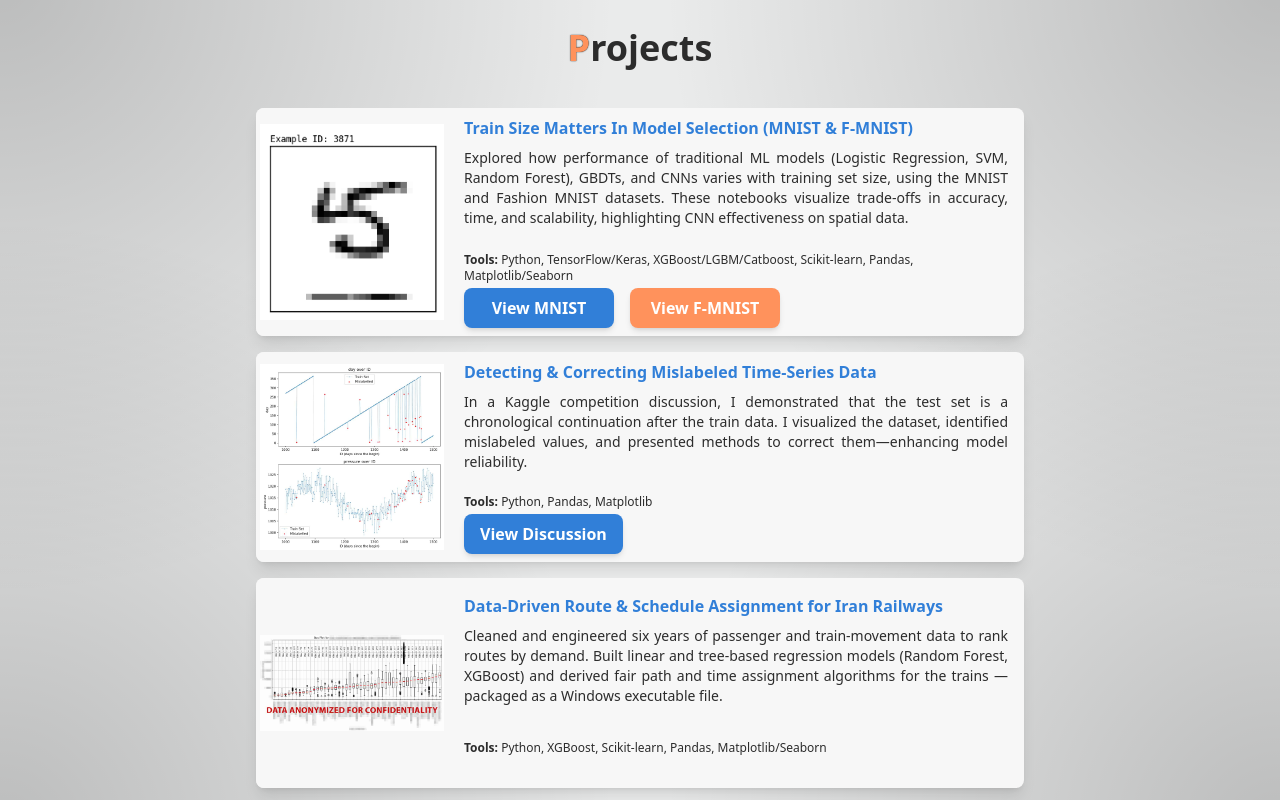
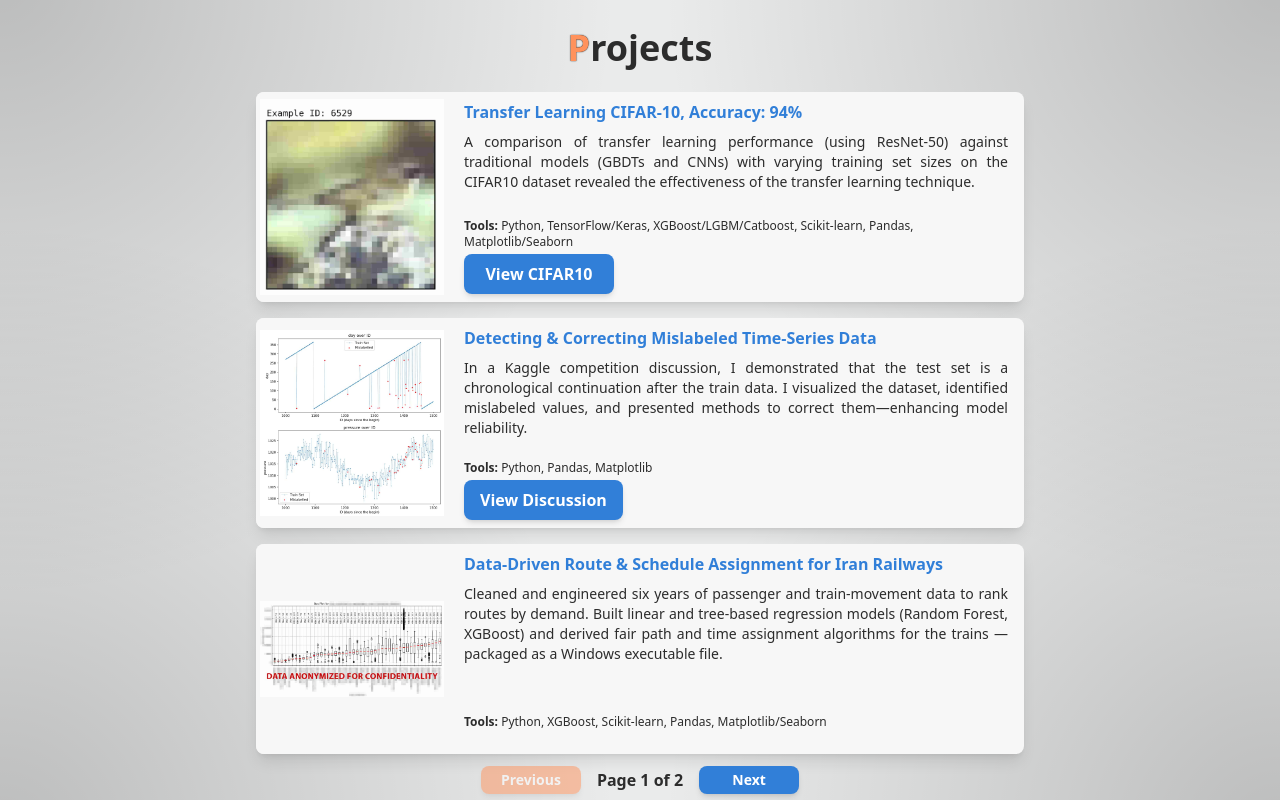
Before and after one commit to ha13ed/ha13ed-portfolio, a React (Create React App) app: page / in a window 1280 px wide. Shown: the part 820-1620 px from the top of the page. Built offline with nearby package versions, Linux system fonts and the light colour scheme.

Commit message:
Added CIFAR-10 Project

```diff
--- a/src/ProjectsSection.js
+++ b/src/ProjectsSection.js
@@ -1,27 +1,11 @@
-import React, { useState } from "react";
+import React, { useState, useEffect, useRef } from "react";
 
 export default function ProjectsSection() {
-
   const BG = process.env.PUBLIC_URL;
 
-  const backgroundStyle = {
-    backgroundColor: "#EAEBEB", // Base background color (bottom-most)
-    backgroundImage: `
-      radial-gradient(circle at top left, rgba(0,0,0,0.2) 0%, transparent 40%),
-      radial-gradient(circle at top right, rgba(0,0,0,0.2) 0%, transparent 40%),
-      radial-gradient(circle at bottom left, rgba(0,0,0,0.2) 0%, transparent 40%),
-      radial-gradient(circle at bottom right, rgba(0,0,0,0.2) 0%, transparent 40%),
-      linear-gradient(to bottom, rgba(234,235,235,0) 0%, #EAEBEB 100%, #EAEBEB 100%),
-      radial-gradient(#2C2C2C 0.45px, transparent 0.6px),
-      radial-gradient(#2C2C2C 0.45px, #EAEBEB 0.6px)
-    `,
-    backgroundSize: "auto, auto, auto, auto, 100% 100%, 24px 24px, 24px 24px",
-    backgroundPosition: "0 0, 0 0, 0 0, 0 0, 0 0, 0 0, 6px 12px",
-    backgroundRepeat: "no-repeat, no-repeat, no-repeat, no-repeat, no-repeat, repeat, repeat",
-  };
+  const projectsSectionRef = useRef(null); // Create a ref
 
-  // State and modal logic remain unchanged
-
+  // --- State for Modals ---
   const [isMNISTModalOpen, setIsMNISTModalOpen] = useState(false);
   const openMNISTModal = () => {
     setIsMNISTModalOpen(true);
@@ -52,151 +36,275 @@ export default function ProjectsSection() {
     document.body.style.overflow = "auto";
   };
 
+  const [isCIFAR10ModalOpen, setIsCIFAR10ModalOpen] = useState(false);
+  const openCIFAR10Modal = () => {
+    setIsCIFAR10ModalOpen(true);
+    document.body.style.overflow = "hidden";
+  };
+  const closeCIFAR10Modal = () => {
+    setIsCIFAR10ModalOpen(false);
+    document.body.style.overflow = "auto";
+  };
+
+  // --- Project Data ---
+  // Store project details in an array of objects
+  const allProjectsData = [
+    // --- cifar10 ---
+    {
+      id: "cifar10", // Use a different ID
+      title: "Transfer Learning CIFAR-10, Accuracy: 94%", // Indicate it's a copy for clarity here
+      description:
+        "A comparison of transfer learning performance (using ResNet-50) against traditional models (GBDTs and CNNs) with varying training set sizes on the CIFAR10 dataset revealed the effectiveness of the transfer learning technique.",
+      tools: "Python, TensorFlow/Keras, XGBoost/LGBM/Catboost, Scikit-learn, Pandas, Matplotlib/Seaborn",
+      imageUrl: `${BG}/images/CIFAR10_Thumb.jpg`, // Same image
+      modalImageUrl: `${BG}/images/CIFAR10_Progress.jpg`, // Same modal image
+      modalAltText: "Full-sized CIFAR10 Project",
+      openModal: openCIFAR10Modal, // Opens the *same* CIFAR10 modal
+      links: [
+        {
+          href: "https://www.kaggle.com/code/hamedabedi/transfer-learning-cifar-10-acc-94",
+          text: "View CIFAR10",
+          color: "bg-[#317FD8]",
+          hoverColor: "hover:bg-[#1F6EC3]",
+          focusColor: "focus:ring-[#317FD8]",
+        },
+      ],
+    },
+    {
+      id: "timeseries",
+      title: "Detecting & Correcting Mislabeled Time-Series Data",
+      description:
+        "In a Kaggle competition discussion, I demonstrated that the test set is a chronological continuation after the train data. I visualized the dataset, identified mislabeled values, and presented methods to correct them—enhancing model reliability.",
+      tools: "Python, Pandas, Matplotlib",
+      imageUrl: `${BG}/images/RainFall_Competition_Thumb.jpg`,
+      modalImageUrl: `${BG}/images/RainFall_Competition.jpg`,
+      modalAltText: "Full-sized Mislabeled Time-Series Project",
+      openModal: openTimeSeriesModal,
+      links: [
+        {
+          href: "https://www.kaggle.com/competitions/playground-series-s5e3/discussion/565634",
+          text: "View Discussion",
+          color: "bg-[#317FD8]",
+          hoverColor: "hover:bg-[#1F6EC3]",
+          focusColor: "focus:ring-[#317FD8]",
+        },
+      ],
+    },
+    {
+      id: "railways",
+      title: "Data-Driven Route & Schedule Assignment for Iran Railways",
+      description:
+        "Cleaned and engineered six years of passenger and train-movement data to rank routes by demand. Built linear and tree-based regression models (Random Forest, XGBoost) and derived fair path and time assignment algorithms for the trains — packaged as a Windows executable file.",
+      tools: "Python, XGBoost, Scikit-learn, Pandas, Matplotlib/Seaborn",
+      imageUrl: `${BG}/images/Railway_BoxPlot_Thumb.jpg`,
+      modalImageUrl: `${BG}/images/Railway_BoxPlot.png`,
+      modalAltText: "Full-sized Railways Project",
+      openModal: openRailwaysModal,
+      links: [], // No external links for this one in the example
+    },
+    {
+      id: "mnist", // Unique ID for key prop and potentially modal logic
+      title: "Train Size Matters In Model Selection (MNIST & F-MNIST)",
+      description:
+        "Explored how performance of traditional ML models (Logistic Regression, SVM, Random Forest), GBDTs, and CNNs varies with training set size, using the MNIST and Fashion MNIST datasets. These notebooks visualize trade-offs in accuracy, time, and scalability, highlighting CNN effectiveness on spatial data.",
+      tools: "Python, TensorFlow/Keras, XGBoost/LGBM/Catboost, Scikit-learn, Pandas, Matplotlib/Seaborn",
+      imageUrl: `${BG}/images/MNIST_Thumb.png`,
+      modalImageUrl: `${BG}/images/MNIST_Progress.jpg`,
+      modalAltText: "Full-sized MNIST/Fashion MNIST Project",
+      openModal: openMNISTModal, // Function to open the correct modal
+      links: [
+        {
+          href: "https://www.kaggle.com/code/hamedabedi/train-size-matters-in-model-selection-mnist",
+          text: "View MNIST",
+          color: "bg-[#317FD8]",
+          hoverColor: "hover:bg-[#1F6EC3]",
+          focusColor: "focus:ring-[#317FD8]",
+        },
+        {
+          href: "https://www.kaggle.com/code/hamedabedi/train-size-matters-in-model-selection-f-mnist",
+          text: "View F-MNIST",
+          color: "bg-[#FF925C]",
+          hoverColor: "hover:bg-[#FF8345]",
+          focusColor: "focus:ring-[#FF925C]",
+        },
+      ],
+    },
+    // Add more project objects here as needed
+  ];
+
+  // --- Pagination State & Logic ---
+  const [currentPage, setCurrentPage] = useState(1);
+  const projectsPerPage = 3; // Set how many projects to display per page
+  const totalPages = Math.ceil(allProjectsData.length / projectsPerPage);
+
+  // Calculate the projects to display on the current page
+  const startIndex = (currentPage - 1) * projectsPerPage;
+  const endIndex = startIndex + projectsPerPage;
+  const currentProjectsToDisplay = allProjectsData.slice(startIndex, endIndex);
+
+  const goToNextPage = () => {
+    setCurrentPage((prevPage) => Math.min(prevPage + 1, totalPages));
+  };
+
+  const goToPreviousPage = () => {
+    setCurrentPage((prevPage) => Math.max(prevPage - 1, 1));
+  };
+
+
+  // --- Effect for Scrolling on Page Change (Mobile Only) ---
+  useEffect(() => {
+    // Check if the ref is attached and if the screen width is mobile (e.g., < 768px for Tailwind's 'md')
+    // We also check currentPage > 0 to avoid potential issues, though it starts at 1
+    if (projectsSectionRef.current && currentPage > 0 && window.innerWidth < 768) {
+       // Check if it's not the first page to avoid scrolling down initially if already at top
+       // Or simply scroll every time page changes on mobile
+       // Using block: 'start' tries to align the top of the element with the top of the viewport
+      projectsSectionRef.current.scrollIntoView({ behavior: 'smooth', block: 'start' });
+    }
+     // Dependency array: This effect runs when currentPage changes
+  }, [currentPage]);
+
+  // --- Background Style (Unchanged) ---
+  const backgroundStyle = {
+    backgroundColor: "#EAEBEB",
+    backgroundImage: `
+      radial-gradient(circle at top left, rgba(0,0,0,0.2) 0%, transparent 40%),
+      radial-gradient(circle at top right, rgba(0,0,0,0.2) 0%, transparent 40%),
+      radial-gradient(circle at bottom left, rgba(0,0,0,0.2) 0%, transparent 40%),
+      radial-gradient(circle at bottom right, rgba(0,0,0,0.2) 0%, transparent 40%),
+      linear-gradient(to bottom, rgba(234,235,235,0) 0%, #EAEBEB 100%, #EAEBEB 100%),
+      radial-gradient(#2C2C2C 0.45px, transparent 0.6px),
+      radial-gradient(#2C2C2C 0.45px, #EAEBEB 0.6px)
+    `,
+    backgroundSize: "auto, auto, auto, auto, 100% 100%, 24px 24px, 24px 24px",
+    backgroundPosition: "0 0, 0 0, 0 0, 0 0, 0 0, 0 0, 6px 12px",
+    backgroundRepeat: "no-repeat, no-repeat, no-repeat, no-repeat, no-repeat, repeat, repeat",
+  };
+
+  // --- Calculate min height for the project container ---
+  // Card min-height is 210px, gap is 1rem (gap-4)
+  const cardMinHeightPx = 210;
+  const gapRem = 1;
+  // Calculate height needed for max cards per page + gaps between them
+  const minContainerHeight = `calc(${projectsPerPage} * ${cardMinHeightPx}px + (${projectsPerPage - 1} * ${gapRem}rem))`;
+
   return (
-    <div className="min-h-auto md:min-h-screen py-8 md:py-12 px-8" style={backgroundStyle}>
+    <div ref={projectsSectionRef} className="min-h-auto md:min-h-screen py-8 md:py-12 px-8" style={backgroundStyle}>
       <div className="max-w-3xl mx-auto">
         {/* Section Heading */}
-        <h2 className="text-4xl font-bold text-[#FF925C] text-center mb-10">
+        <h2 className="text-4xl font-bold text-[#FF925C] text-center mb-6">
           <span className="text-[#FF925C] [text-shadow:_0_0_1px_#000000,_0_0_2px_#2c2c2c55]">
             P
           </span>
           <span className="text-[#2C2C2C]">rojects</span>
         </h2>
+
         {/* Grid or Flex container for projects */}
-        <div className="flex flex-col gap-4">
-          {/* Project Card 1: MNIST & Fashion MNIST Analysis */}
-          <div className="bg-[#F7F7F7] min-h-[210px] rounded-lg shadow-lg overflow-hidden md:flex">
+        <div className="flex flex-col gap-4"
+          style={{ minHeight: minContainerHeight }} // Apply calculated min-height
+        >
+          {/* Map through current projects for display */}
+          {currentProjectsToDisplay.map((project) => (
+            <div
+              key={project.id} // Add unique key prop
+              className="bg-[#F7F7F7] min-h-[210px] rounded-lg shadow-lg overflow-hidden md:flex"
+            >
               <div className="md:w-1/4 flex items-center justify-center bg-[#F7F7F7] p-1">
                 <img
-                src={`${BG}/images/MNIST_Thumb.png`}
-                alt="MNIST/Fashion MNIST Model Performance Analysis Thumbnail"
+                  src={project.imageUrl}
+                  alt={`${project.title} Thumbnail`}
                   className="w-full h-auto object-contain cursor-pointer max-h-48 md:max-h-full"
-                onClick={openMNISTModal}
+                  onClick={project.openModal} // Use the function from the project object
                 />
               </div>
               <div className="px-4 py-2 md:w-3/4 flex flex-col justify-between">
                 <div>
                   <h3 className="text-l font-bold text-[#317FD8] mb-2" style={{ textAlign: "justify" }}>
-                  Train Size Matters In Model Selection (MNIST &amp; F-MNIST)
+                    {project.title}
                   </h3>
-                <p className="text-[#2C2C2C] text-sm mb-2" style={{ textAlign: "justify" }}>
-                  Explored how performance of traditional ML models (Logistic Regression, SVM, Random Forest), GBDTs, and CNNs varies with training set size, using the MNIST and Fashion MNIST datasets. These notebooks visualize trade-offs in accuracy, time, and scalability, highlighting CNN effectiveness on spatial data.
+                  <p className="text-[#2C2C2C] text-sm mb-1" style={{ textAlign: "justify" }}>
+                    {project.description}
                   </p>
                 </div>
                 <div className="mt-4">
-                <p className="text-xs text-[#2C2C2C] mb-1">
-                  <span className="font-semibold">Tools:</span> Python, TensorFlow/Keras, XGBoost/LGBM/Catboost, Scikit‑learn, Pandas, Matplotlib/Seaborn
+                  {project.tools && ( // Conditionally render tools if they exist
+                     <p className={`text-xs text-[#2C2C2C] ${project.links.length > 0 ? 'mb-1' : 'mb-4'}`}>
+                        <span className="font-semibold">Tools:</span> {project.tools}
                      </p>
+                  )}
+                  {project.links.length > 0 && ( // Conditionally render links container
                     <div className="flex flex-col sm:flex-row gap-4 justify-left">
+                      {project.links.map((link, index) => (
                         <a
-                    href="https://www.kaggle.com/code/hamedabedi/train-size-matters-in-model-selection-mnist"
+                          key={index}
+                          href={link.href}
                           target="_blank"
                           rel="noopener noreferrer"
-                    className="
-                      bg-[#317FD8] text-center text-white
+                          className={`
+                            ${link.color} text-center text-white
                             py-2 px-4 rounded-lg font-semibold
                             min-w-[200px] sm:min-w-[150px]
+                            shadow-md hover:shadow-lg ${link.hoverColor}
+                            transition-all duration-300
+                            focus:ring-2 focus:ring-offset-2 ${link.focusColor}
+                          `}
+                        >
+                          {link.text}
+                        </a>
+                      ))}
+                    </div>
+                   )}
+                </div>
+              </div>
+            </div>
+          ))}
+        </div>
+
+        {/* --- Pagination Controls --- */}
+        {totalPages > 1 && ( // Only show pagination if there's more than one page
+          <div className="flex justify-center items-center mt-3 gap-4">
+            {/* Previous Button */}
+            <button
+              onClick={goToPreviousPage}
+              disabled={currentPage === 1}
+              className={`
+                bg-[#FF925C] text-white text-sm
+                min-w-[100px]
+                py-1 px-2 rounded-lg font-semibold
+                shadow-md hover:shadow-lg hover:bg-[#FF8345]
+                transition-all duration-300
+                focus:ring-2 focus:ring-offset-2 focus:ring-[#FF925C]
+                disabled:opacity-50 disabled:cursor-not-allowed disabled:hover:bg-[#FF925C]
+              `}
+            >
+              Previous
+            </button>
+
+            {/* Page Indicator (Optional but helpful) */}
+            <span className="text-[#2C2C2C] font-semibold">
+              Page {currentPage} of {totalPages}
+            </span>
+
+            {/* Next Button */}
+            <button
+              onClick={goToNextPage}
+              disabled={currentPage === totalPages}
+              className={`
+                bg-[#317FD8] text-white text-sm
+                min-w-[100px]
+                py-1 px-2 rounded-lg font-semibold
                 shadow-md hover:shadow-lg hover:bg-[#1F6EC3]
                 transition-all duration-300
                 focus:ring-2 focus:ring-offset-2 focus:ring-[#317FD8]
-                    "
+                disabled:opacity-50 disabled:cursor-not-allowed disabled:hover:bg-[#317FD8]
+              `}
             >
-                    View MNIST
-                  </a>
-                  <a
-                    href="https://www.kaggle.com/code/hamedabedi/train-size-matters-in-model-selection-f-mnist"
-                    target="_blank"
-                    rel="noopener noreferrer"
-                    className="
-                      bg-[#FF925C] text-center text-white
-                      py-2 px-4 rounded-lg font-semibold
-                      min-w-[200px] sm:min-w-[150px]
-                      shadow-md hover:shadow-lg hover:bg-[#FF8345]
-                      transition-all duration-300
-                      focus:ring-2 focus:ring-offset-2 focus:ring-[#FF925C]
-                    "
-                  >
-                    View F‑MNIST
-                  </a>
+              Next
+            </button>
           </div>
-              </div>
-            </div>
-          </div>
-          {/* Project Card 2: Time Series */}
-          <div className="bg-[#F7F7F7] min-h-[210px] rounded-lg shadow-lg overflow-hidden md:flex">
-            <div className="md:w-1/4 flex items-center justify-center bg-[#F7F7F7] p-1">
-              <img
-                src={`${BG}/images/RainFall_Competition_Thumb.jpg`}
-                alt="Mislabeled Time-Series Project Thumbnail"
-                className="w-full h-auto object-contain cursor-pointer max-h-48 md:max-h-full"
-                onClick={openTimeSeriesModal}
-              />
-            </div>
-            <div className="px-4 py-2 md:w-3/4 flex flex-col justify-between">
-              <div>
-                <h3 className="text-l font-bold text-[#317FD8] mb-2" style={{ textAlign: "justify" }}>
-                  Detecting &amp; Correcting Mislabeled Time-Series Data
-                </h3>
-                <p className="text-[#2C2C2C] text-sm mb-1" style={{ textAlign: "justify" }}>
-                  In a Kaggle competition discussion, I demonstrated that the test set is a chronological continuation
-                  after the train data. I visualized the dataset, identified mislabeled values, and presented methods to
-                  correct them—enhancing model reliability.
-                </p>
-              </div>
-              <div className="mt-4">
-                <p className="text-xs text-[#2C2C2C] mb-1">
-                  <span className="font-semibold">Tools:</span> Python, Pandas, Matplotlib
-                </p>
-                <div className="flex flex-col sm:flex-row gap-4 justify-left">
-                  <a
-                    href="https://www.kaggle.com/competitions/playground-series-s5e3/discussion/565634"
-                    target="_blank"
-                    rel="noopener noreferrer"
-                    className="
-                      bg-[#317FD8] text-center text-white
-                      py-2 px-4 rounded-lg font-semibold
-                      min-w-[200px] sm:min-w-[150px]
-                      shadow-md hover:shadow-lg hover:bg-[#1F6EC3]
-                      transition-all duration-300
-                      focus:ring-2 focus:ring-offset-2 focus:ring-[#317FD8]
-                    "
-                  >
-                    View Discussion
-                  </a>
-                </div>
-              </div>
-            </div>
-          </div>
-          {/* Project Card 3: Railways */}
-          <div className="bg-[#F7F7F7] min-h-[210px] rounded-lg shadow-lg overflow-hidden md:flex">
-            <div className="md:w-1/4 flex items-center justify-center bg-[#F7F7F7] p-1">
-              <img
-                src={`${BG}/images/Railway_BoxPlot_Thumb.jpg`}
-                alt="Mislabeled Time-Series Project Thumbnail"
-                className="w-full h-auto object-contain cursor-pointer max-h-48 md:max-h-full"
-                onClick={openRailwaysModal}
-              />
-            </div>
-            <div className="px-4 py-4 md:w-3/4 flex flex-col justify-between">
-              <div>
-                <h3 className="text-l font-bold text-[#317FD8] mb-2" style={{ textAlign: "justify" }}>
-                  Data‑Driven Route & Schedule Assignment for Iran Railways
-                </h3>
-                <p className="text-[#2C2C2C] text-sm mb-1" style={{ textAlign: "justify" }}>
-                Cleaned and engineered six years of passenger and train‑movement data to rank routes by demand.
-                Built linear and tree‑based regression models (Random Forest, XGBoost) and derived fair path and time assignment
-                algorithms for the trains — packaged as a Windows executable file.
-                </p>
-              </div>
-              <div className="mt-4">
-                <p className="text-xs text-[#2C2C2C] mb-4">
-                  <span className="font-semibold">Tools:</span> Python, XGBoost, Scikit‑learn, Pandas, Matplotlib/Seaborn
-                </p>
-              </div>
-            </div>
-          </div>
-          {/* Add more project cards here */}
-        </div>
+        )}
+
+        {/* --- Modals (Keep them outside the main mapping/pagination logic) --- */}
         {isTimeSeriesModalOpen && (
           <div
             className="fixed inset-0 bg-black bg-opacity-80 z-50 flex items-start justify-center p-4 sm:p-8 overflow-y-auto"
@@ -206,9 +314,10 @@ export default function ProjectsSection() {
               className="bg-white rounded-lg overflow-y-auto max-h-[90vh] w-[75vw] shadow-xl"
               onClick={(e) => e.stopPropagation()}
             >
+              {/* Find the correct modal image URL from the data array if needed, or keep as is if only one type */}
               <img
-                src={`${BG}/images/RainFall_Competition.jpg`}
-                alt="Full-sized Mislabeled Time-Series Project"
+                 src={allProjectsData.find(p => p.id === 'timeseries')?.modalImageUrl || `${BG}/images/RainFall_Competition.jpg`} // Example of dynamic lookup if needed
+                 alt={allProjectsData.find(p => p.id === 'timeseries')?.modalAltText || "Full-sized Mislabeled Time-Series Project"}
                  className="w-full object-contain"
               />
             </div>
@@ -224,8 +333,8 @@ export default function ProjectsSection() {
               onClick={(e) => e.stopPropagation()}
             >
                <img
-                src={`${BG}/images/MNIST_Progress.jpg`}
-                alt="Full-sized MNIST/Fashion MNIST Project"
+                 src={allProjectsData.find(p => p.id === 'mnist')?.modalImageUrl || `${BG}/images/MNIST_Progress.jpg`} // Use mnist's image
+                 alt={allProjectsData.find(p => p.id === 'mnist')?.modalAltText || "Full-sized MNIST/Fashion MNIST Project"}
                  className="w-full object-contain"
               />
             </div>
@@ -241,8 +350,25 @@ export default function ProjectsSection() {
               onClick={(e) => e.stopPropagation()}
             >
               <img
-                src={`${BG}/images/Railway_BoxPlot.png`}
-                alt="Full-sized MNIST/Fashion MNIST Project"
+                 src={allProjectsData.find(p => p.id === 'railways')?.modalImageUrl || `${BG}/images/Railway_BoxPlot.png`}
+                 alt={allProjectsData.find(p => p.id === 'railways')?.modalAltText || "Full-sized Railways Project"}
+                 className="w-full object-contain"
+              />
+            </div>
+          </div>
+        )}
+        {isCIFAR10ModalOpen && (
+          <div
+            className="fixed inset-0 bg-black bg-opacity-80 z-50 flex items-start justify-center p-8"
+            onClick={closeCIFAR10Modal}
+          >
+            <div
+              className="bg-white rounded-lg overflow-y-auto max-h-[90vh] w-[75vw] shadow-xl"
+              onClick={(e) => e.stopPropagation()}
+            >
+               <img
+                 src={allProjectsData.find(p => p.id === 'cifar10')?.modalImageUrl || `${BG}/images/CIFAR10_Progress.jpg`} // Use cifar10's image
+                 alt={allProjectsData.find(p => p.id === 'cifar10')?.modalAltText || "Full-sized CIFAR10 Project"}
                  className="w-full object-contain"
               />
             </div>
```
Also changed, not shown: public/images/CIFAR10_Progress.jpg (added), public/images/CIFAR10_Thumb.jpg (added). Lines whose indentation alone changed are shown as unchanged.
